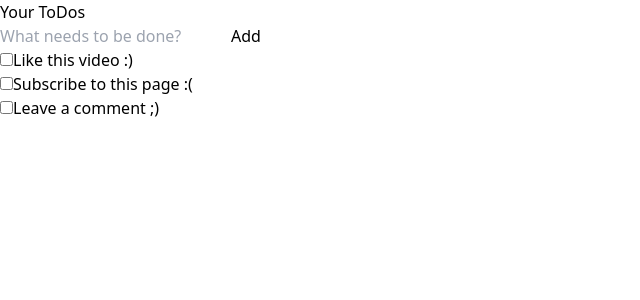
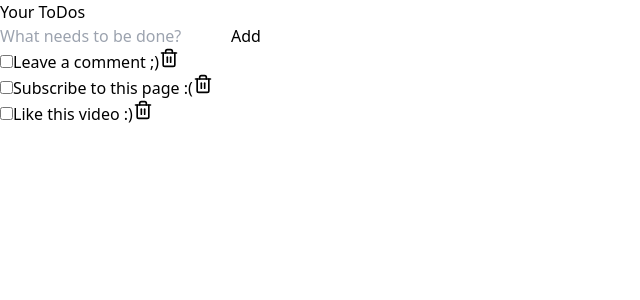
Before and after one commit to raysmith745/json-puncheon, a React (Vite) app: page / in a window 1280 px wide. Shown: the top 300 px of the page, without its empty margins (0-640 px from the left). Built offline with nearby package versions, Linux system fonts and the light colour scheme.

Commit message:
Adding ToDoList component

```diff
--- a/src/App.tsx
+++ b/src/App.tsx
@@ -1,7 +1,7 @@
 import { useState } from "react";
-import ToDoItem from "./components/ToDoItem";
 import { dummyData } from "./data/todos";
 import AddToDoForm from "./components/AddToDoForm";
+import ToDoList from "./components/ToDoList";
 
 function App() {
 
@@ -24,19 +24,20 @@
     ]);
   };
 
+  function deleteToDo(id: number) {
+    setToDos(prevToDos => prevToDos.filter(todo => todo.id !== id))
+  }
+
   return (
-    <main className="py-10 h-screen space-y-5">
+    <main className="py-10 h-screen space-y-5 overflow-y-auto">
       <h1 className="font-bold text-3xl text-center">Your ToDos</h1>
       <div className="max-w-lg mx-auto bg-slate-100 rounded-md p-5 space-y-6">
         <AddToDoForm
         onSubmit={addToDo}/>
-        <div className="space-y-2">
-          {todos.map((todo) => (
-            <ToDoItem todo={todo}
-            key={todo.id}
-            onCompletedChange={setToDoCompleted}/>
-          ))}
-        </div>
+        <ToDoList
+        toDos={todos}
+        onCompleteChange={setToDoCompleted}
+        onDelete={deleteToDo}/>
       </div>
     </main>
   );
--- a/src/components/ToDoItem.tsx
+++ b/src/components/ToDoItem.tsx
@@ -1,14 +1,16 @@
+import { Trash2 } from "lucide-react";
 import { ToDo } from "../types/todo";
 
 interface ToDoItemProps {
   todo: ToDo;
   onCompletedChange: (id: number, completed: boolean) => void;
+  onDelete: (id: number) => void;
 }
 
-export default function ToDoItem({ todo, onCompletedChange }: ToDoItemProps) {
+export default function ToDoItem({ todo, onCompletedChange, onDelete }: ToDoItemProps) {
   return (
-    <div>
-      <label className="flex items-center gap-2 border rounded-md p-2 border-gray-400 bg-white hover:bg-slate-50">
+    <div className="flex items-center gap-1">
+      <label className="flex items-center gap-2 border rounded-md p-2 border-gray-400 bg-white hover:bg-slate-50 grow">
         <input
           type="checkbox"
           checked={todo.completed}
@@ -19,6 +21,11 @@
           {todo.title}
         </span>
       </label>
+      <button
+      onClick={() => onDelete(todo.id)}
+      className="p-2">
+        <Trash2 size={20} className="text-gray-500"></Trash2>
+      </button>
     </div>
   );
 }
--- /dev/null
+++ b/src/components/ToDoList.tsx
@@ -0,0 +1,41 @@
+import { ToDo } from "../types/todo";
+import ToDoItem from "./ToDoItem";
+
+interface ToDoListProps {
+  toDos: ToDo[];
+  onCompleteChange: (id: number, completed: boolean) => void;
+  onDelete: (id: number) => void;
+}
+
+export default function ToDoList({
+  toDos,
+  onCompleteChange,
+  onDelete,
+}: ToDoListProps) {
+  const toDoListSorted = toDos.sort((a, b) => {
+    if (a.completed === b.completed) {
+      return b.id - a.id;
+    }
+    return a.completed ? 1 : -1;
+  });
+
+  return (
+    <>
+    <div className="space-y-2">
+      {toDoListSorted.map((todo) => (
+        <ToDoItem
+          todo={todo}
+          key={todo.id}
+          onCompletedChange={onCompleteChange}
+          onDelete={onDelete}
+        />
+      ))}
+    </div>
+    {toDos.length === 0 && (
+      <p className="text-center text-sm text-gray-500">
+        No ToDos yet. Add a new one above.
+      </p>
+    )}
+    </>
+  );
+}
```
